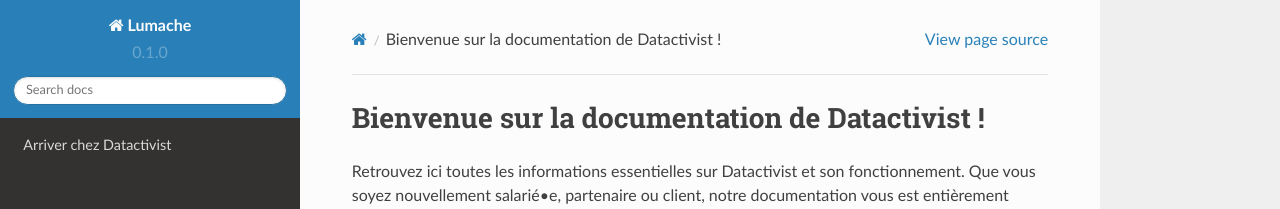
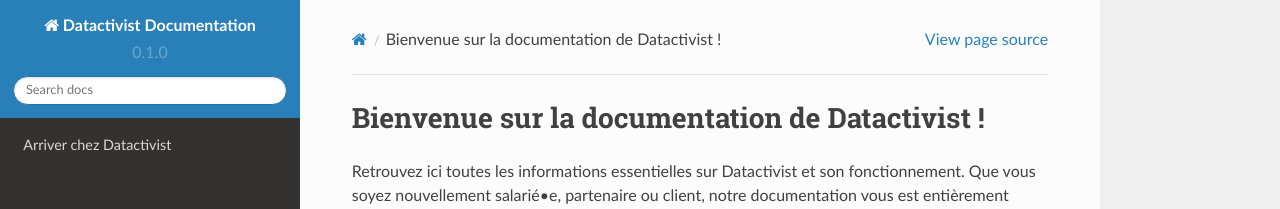
Before and after one commit to datactivist/documentation-datactivist, a Sphinx documentation site: the page built from docs/source/index.rst, in a window 1280 px wide. Shown: the top 209 px of the page. Built offline with Sphinx 7.4.7 and the Read the Docs theme 2.0.0, drawn with Linux system fonts in a browser that asks for light colours.

Commit message:
Update conf.py

```diff
--- a/docs/source/conf.py
+++ b/docs/source/conf.py
@@ -2,7 +2,7 @@
 
 # -- Project information
 
-project = 'Lumache'
+project = 'Datactivist Documentation'
 copyright = '2021, Graziella'
 author = 'Graziella'
 
```
